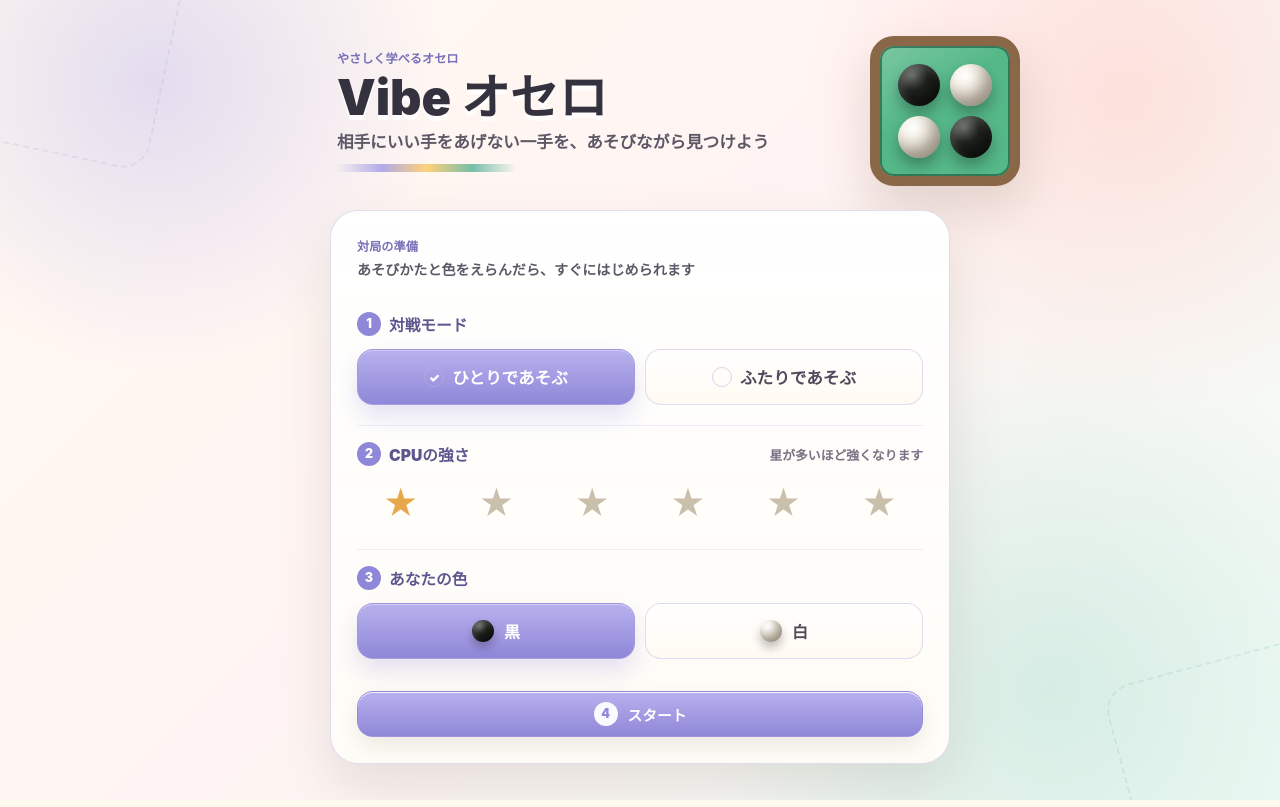
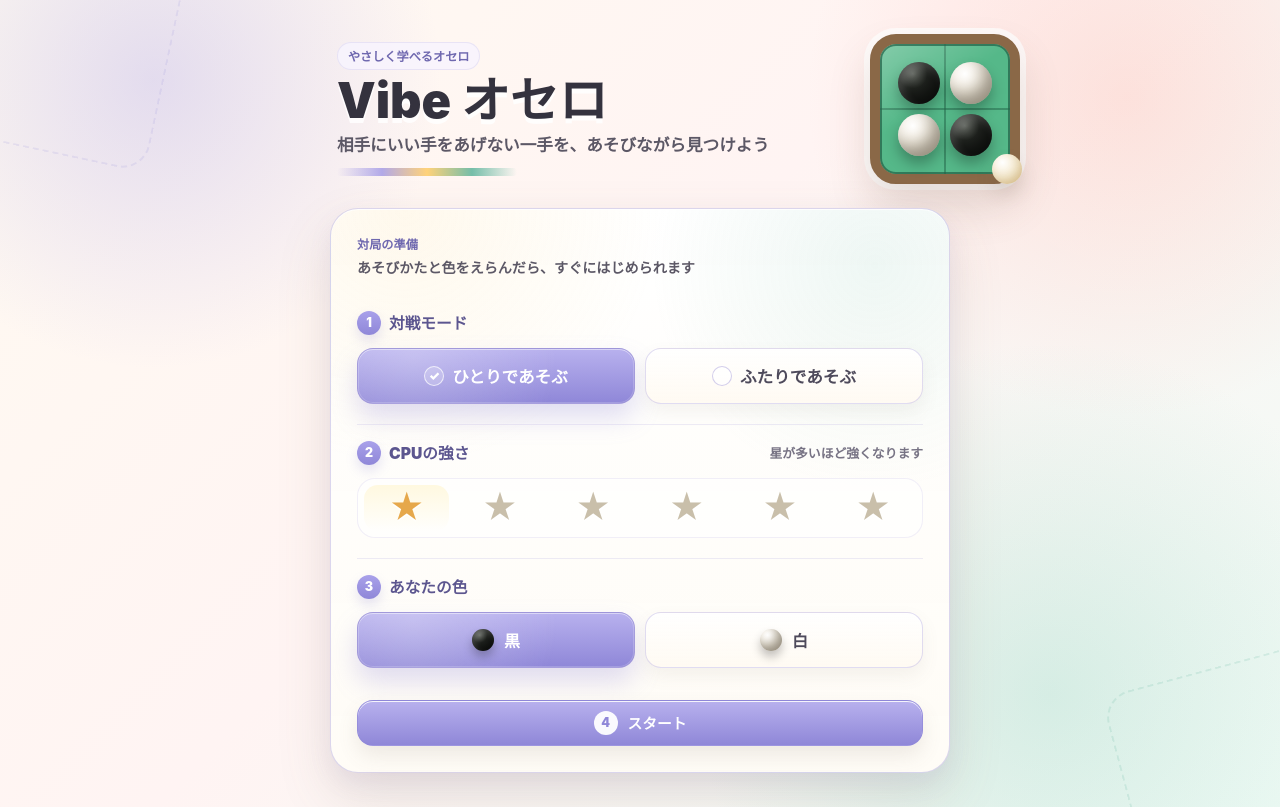
Before and after one commit to westzaki/vibe-othello, a React (Vite) app: page / in a window 1280 px wide. Built offline with nearby package versions, Linux system fonts and the light colour scheme.

Commit message:
polish(start): soften entrance visuals

```diff
--- a/src/styles/screens/responsive.css
+++ b/src/styles/screens/responsive.css
@@ -51,7 +51,16 @@
     gap: 10px;
   }
 
+  .start-screen__header {
+    max-width: 100%;
+  }
+
+  .start-screen__eyebrow {
+    padding: 4px 9px;
+  }
+
   .start-screen__lead {
+    max-width: 100%;
     font-size: 0.92rem;
     line-height: 1.55;
   }
@@ -64,7 +73,8 @@
     justify-self: stretch;
     width: 100%;
     max-width: 100%;
-    padding: 15px;
+    border-radius: 24px;
+    padding: 14px;
   }
 
   .start-panel__section {
@@ -96,6 +106,7 @@
   .mode-selector__button {
     gap: 6px;
     padding-inline: 8px;
+    font-size: clamp(0.88rem, 4vw, 0.98rem);
   }
 
   .mode-selector__button > span {
@@ -105,10 +116,12 @@
 
   .cpu-star-selector {
     gap: 4px;
+    padding: 4px;
   }
 
   .cpu-star-selector__button {
     min-height: 46px;
+    border-radius: 12px;
   }
 
   .start-panel__start {
--- a/src/styles/screens/start.css
+++ b/src/styles/screens/start.css
@@ -5,6 +5,33 @@
   width: min(100%, 760px);
   justify-items: center;
   gap: clamp(16px, 3vw, 24px);
+}
+
+.start-screen::before {
+  position: absolute;
+  z-index: -1;
+  width: min(94vw, 760px);
+  height: 72%;
+  border-radius: 48px;
+  background:
+    radial-gradient(
+      circle at 22% 20%,
+      rgba(255, 210, 122, 0.22),
+      transparent 15rem
+    ),
+    radial-gradient(
+      circle at 82% 16%,
+      rgba(117, 190, 169, 0.18),
+      transparent 16rem
+    ),
+    linear-gradient(
+      180deg,
+      rgba(255, 255, 255, 0.44),
+      rgba(255, 251, 244, 0.2)
+    );
+  content: "";
+  filter: blur(0.2px);
+  pointer-events: none;
 }
 
 .start-screen__hero {
@@ -43,11 +70,23 @@
 
 .start-screen__eyebrow,
 .start-panel__eyebrow {
+  width: fit-content;
   margin: 0;
-  color: #7770b8;
+  border-radius: 999px;
+  color: #6f68af;
+  background: rgba(248, 245, 255, 0.82);
   font-size: 0.76rem;
   font-weight: 950;
   letter-spacing: 0;
+}
+
+.start-screen__eyebrow {
+  padding: 5px 11px;
+  box-shadow: inset 0 0 0 1px rgba(184, 176, 225, 0.26);
+}
+
+.start-panel__eyebrow {
+  background: transparent;
 }
 
 .start-screen__lead {
@@ -61,19 +100,51 @@
 }
 
 .start-screen__board-preview {
+  position: relative;
   display: grid;
   width: clamp(108px, 26vw, 150px);
   aspect-ratio: 1;
   grid-template-columns: repeat(2, 1fr);
   gap: clamp(7px, 2vw, 10px);
   border: clamp(8px, 2vw, 10px) solid #8a6847;
-  border-radius: 24px;
+  border-radius: 26px;
   padding: clamp(13px, 3vw, 18px);
   background:
-    linear-gradient(145deg, rgba(255, 255, 255, 0.22), transparent 42%), #55b889;
+    linear-gradient(145deg, rgba(255, 255, 255, 0.28), transparent 42%),
+    linear-gradient(
+      90deg,
+      transparent calc(50% - 1px),
+      rgba(35, 100, 72, 0.5) calc(50% - 1px),
+      rgba(35, 100, 72, 0.5) calc(50% + 1px),
+      transparent calc(50% + 1px)
+    ),
+    linear-gradient(
+      0deg,
+      transparent calc(50% - 1px),
+      rgba(35, 100, 72, 0.5) calc(50% - 1px),
+      rgba(35, 100, 72, 0.5) calc(50% + 1px),
+      transparent calc(50% + 1px)
+    ),
+    #55b889;
   box-shadow:
-    0 22px 48px rgba(105, 85, 69, 0.18),
+    0 22px 42px rgba(105, 85, 69, 0.18),
+    0 0 0 6px rgba(255, 255, 255, 0.72),
     inset 0 0 0 2px rgba(34, 99, 72, 0.72);
+}
+
+.start-screen__board-preview::after {
+  position: absolute;
+  right: -12px;
+  bottom: -10px;
+  width: 30px;
+  height: 30px;
+  border-radius: 999px;
+  background:
+    radial-gradient(circle at 35% 28%, #ffffff, #f5e9cc 54%, #e4c78e 100%);
+  box-shadow:
+    0 10px 18px rgba(105, 85, 69, 0.16),
+    inset -4px -5px 8px rgba(155, 124, 67, 0.22);
+  content: "";
 }
 
 .start-screen__disc {
@@ -104,23 +175,35 @@
 }
 
 .start-panel {
+  position: relative;
   display: grid;
   min-width: 0;
   width: min(100%, 620px);
   gap: 4px;
-  border: 1px solid rgba(184, 176, 225, 0.42);
+  border: 1px solid rgba(184, 176, 225, 0.5);
   border-radius: 28px;
   padding: clamp(16px, 3.2vw, 26px);
   background:
+    radial-gradient(
+      circle at 12% 0%,
+      rgba(255, 210, 122, 0.14),
+      transparent 16rem
+    ),
+    radial-gradient(
+      circle at 88% 10%,
+      rgba(117, 190, 169, 0.12),
+      transparent 14rem
+    ),
     linear-gradient(
       180deg,
-      rgba(255, 255, 255, 0.96),
-      rgba(255, 252, 246, 0.94)
+      rgba(255, 255, 255, 0.98),
+      rgba(255, 252, 246, 0.96)
     ),
     #ffffff;
   box-shadow:
     inset 0 1px 0 rgba(255, 255, 255, 0.9),
-    0 24px 54px rgba(118, 100, 88, 0.16);
+    0 24px 54px rgba(118, 100, 88, 0.16),
+    0 10px 22px rgba(143, 135, 216, 0.1);
 }
 
 .start-panel__header {
@@ -142,7 +225,7 @@
 .start-panel__section {
   display: grid;
   gap: 13px;
-  border-top: 1px solid rgba(184, 176, 225, 0.24);
+  border-top: 1px solid rgba(184, 176, 225, 0.26);
   padding: 16px 0;
   text-align: left;
 }
@@ -182,10 +265,11 @@
   place-items: center;
   border-radius: 999px;
   color: #ffffff;
-  background: #8f87d8;
+  background: linear-gradient(180deg, #a9a1ea, #8f87d8);
   font-size: 0.78rem;
   font-weight: 950;
   line-height: 1;
+  box-shadow: 0 6px 12px rgba(143, 135, 216, 0.22);
 }
 
 .start-panel__helper {
@@ -208,13 +292,22 @@
   border: 1px solid rgba(184, 176, 225, 0.44);
   border-radius: 16px;
   color: #4e4a5b;
-  background: linear-gradient(180deg, #ffffff, #fffaf2);
-  box-shadow: inset 0 1px 0 rgba(255, 255, 255, 0.86);
+  background:
+    linear-gradient(180deg, rgba(255, 255, 255, 0.98), rgba(255, 250, 242, 0.92)),
+    #ffffff;
+  box-shadow:
+    inset 0 1px 0 rgba(255, 255, 255, 0.9),
+    0 8px 18px rgba(118, 100, 88, 0.08);
   cursor: pointer;
   font: inherit;
   font-weight: 900;
   overflow-wrap: anywhere;
   white-space: normal;
+  transition:
+    border-color 160ms ease,
+    box-shadow 160ms ease,
+    transform 160ms ease,
+    background 160ms ease;
 }
 
 .disc-selector {
@@ -239,11 +332,12 @@
   width: 20px;
   height: 20px;
   place-items: center;
-  border: 1px solid rgba(184, 176, 225, 0.54);
+  border: 1px solid rgba(184, 176, 225, 0.62);
   border-radius: 999px;
   color: currentColor;
   font-size: 0.78rem;
   font-weight: 950;
+  background: rgba(255, 255, 255, 0.72);
 }
 
 .disc-selector__button {
@@ -289,7 +383,10 @@
   min-width: 0;
   flex-wrap: nowrap;
   gap: clamp(4px, 1.6vw, 8px);
-  padding: 2px 0;
+  border: 1px solid rgba(184, 176, 225, 0.2);
+  border-radius: 18px;
+  padding: 6px;
+  background: rgba(255, 255, 255, 0.58);
 }
 
 .start-panel__section--inactive .cpu-star-selector {
@@ -303,7 +400,7 @@
   min-height: 46px;
   place-items: center;
   border: 0;
-  border-radius: 999px;
+  border-radius: 14px;
   color: #c9bfaa;
   background: transparent;
   cursor: pointer;
@@ -311,15 +408,31 @@
   font-size: clamp(1.65rem, 4.8vw, 2.15rem);
   font-weight: 950;
   line-height: 1;
+  text-shadow: 0 2px 0 rgba(255, 255, 255, 0.78);
+  transition:
+    color 160ms ease,
+    background 160ms ease,
+    box-shadow 160ms ease,
+    transform 160ms ease;
 }
 
 .cpu-star-selector__button--filled {
   color: #e6a84b;
+  background: linear-gradient(180deg, rgba(255, 248, 222, 0.94), transparent);
 }
 
 .cpu-star-selector__button:hover:not(:disabled) {
   color: #d98d36;
-  background: rgba(255, 248, 222, 0.72);
+  background: rgba(255, 248, 222, 0.92);
+  box-shadow: inset 0 0 0 1px rgba(230, 168, 75, 0.24);
+  transform: translateY(-1px);
+}
+
+.cpu-star-selector__button:active:not(:disabled),
+.mode-selector__button:active:not(:disabled),
+.disc-selector__button:active:not(:disabled),
+.start-panel__start:active:not(:disabled) {
+  transform: translateY(0);
 }
 
 .cpu-star-selector__button:focus-visible {
@@ -336,6 +449,9 @@
 .disc-selector__button:hover {
   border-color: rgba(163, 154, 218, 0.72);
   background: linear-gradient(180deg, #ffffff, #f8f5ff);
+  box-shadow:
+    inset 0 1px 0 rgba(255, 255, 255, 0.92),
+    0 12px 22px rgba(143, 135, 216, 0.14);
   transform: translateY(-1px);
 }
 
@@ -349,10 +465,18 @@
 .disc-selector__button--selected {
   color: #ffffff;
   border-color: rgba(163, 154, 218, 0.8);
-  background: linear-gradient(180deg, #b8b1ee, #8f87d8);
+  background:
+    radial-gradient(circle at 20% 18%, rgba(255, 255, 255, 0.24), transparent 9rem),
+    linear-gradient(180deg, #b8b1ee, #8f87d8);
   box-shadow:
     inset 0 1px 0 rgba(255, 255, 255, 0.34),
-    0 12px 24px rgba(143, 135, 216, 0.24);
+    inset 0 0 0 1px rgba(255, 255, 255, 0.18),
+    0 14px 26px rgba(143, 135, 216, 0.28);
+}
+
+.mode-selector__button--selected > span {
+  border-color: rgba(255, 255, 255, 0.7);
+  background: rgba(255, 255, 255, 0.2);
 }
 
 .mode-selector__button--selected:hover,
@@ -386,15 +510,21 @@
   gap: 10px;
   width: 100%;
   min-height: 64px;
+  border: 0;
   border-radius: 24px;
   font-size: 1.12rem;
   font-weight: 950;
+  background:
+    radial-gradient(circle at 18% 18%, rgba(255, 255, 255, 0.26), transparent 10rem),
+    linear-gradient(180deg, #aba3ed, #837bd3);
   box-shadow:
     inset 0 1px 0 rgba(255, 255, 255, 0.36),
-    0 18px 34px rgba(143, 135, 216, 0.28);
+    inset 0 -2px 0 rgba(88, 79, 166, 0.18),
+    0 20px 36px rgba(143, 135, 216, 0.32);
 }
 
 .start-panel__start-step {
   color: #8f87d8;
   background: rgba(255, 255, 255, 0.94);
+  box-shadow: none;
 }
```
